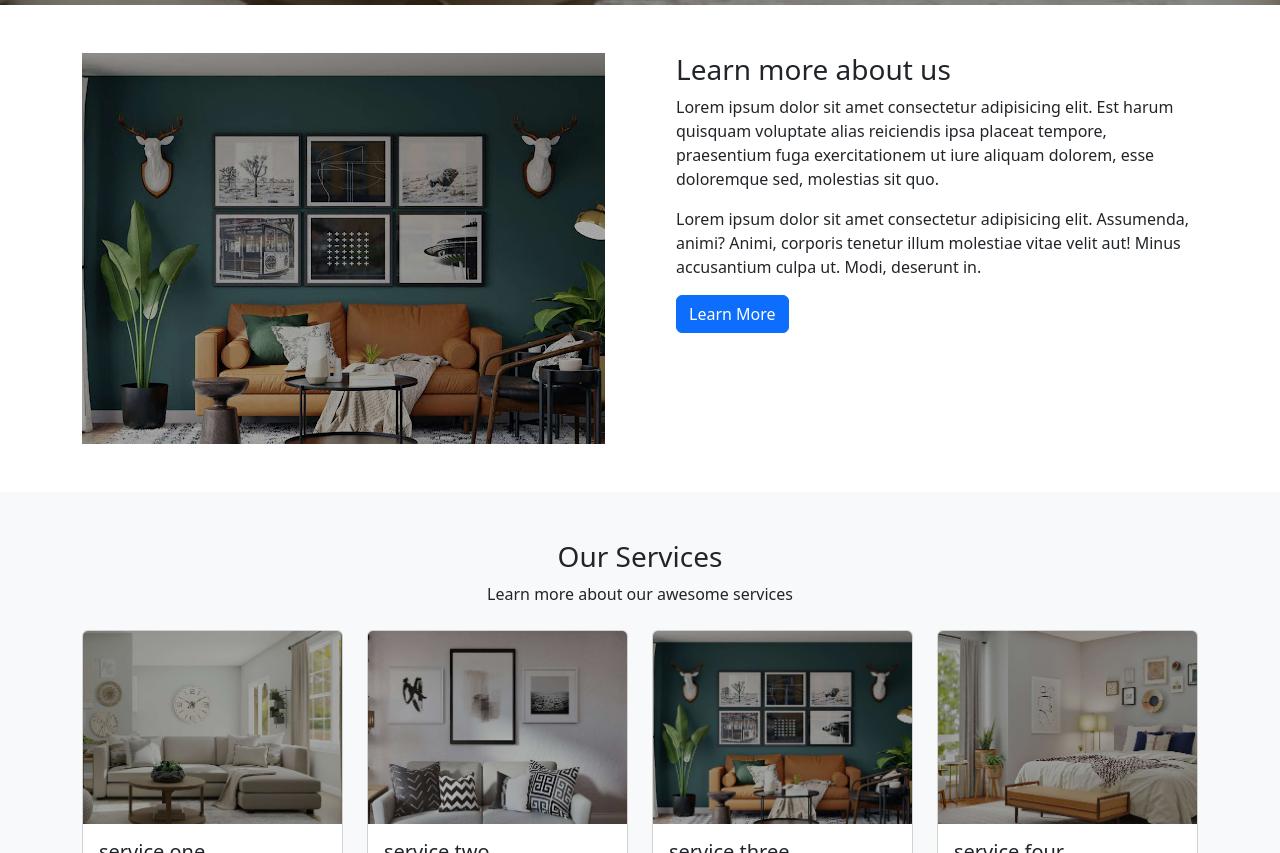
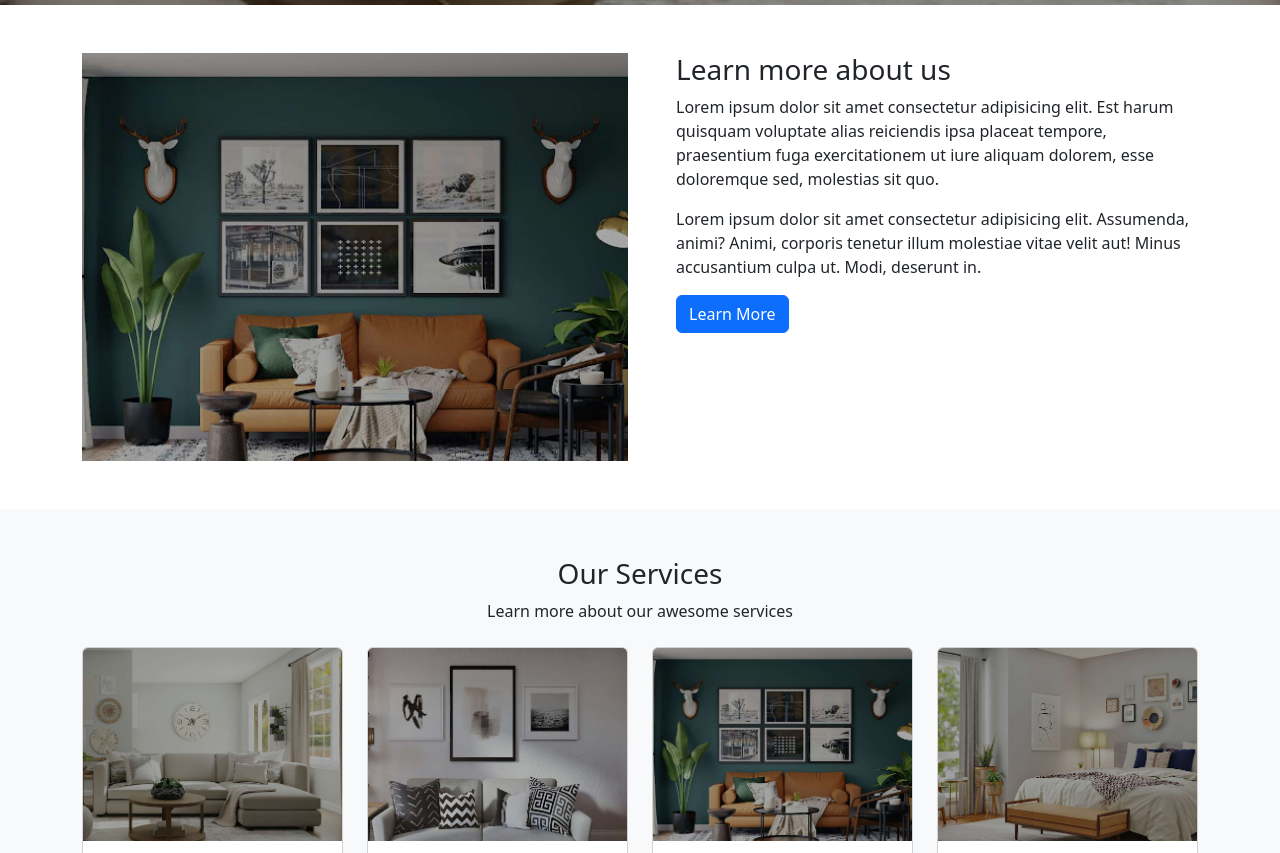
Before and after one commit to Binatarani/Bd-bliders, a plain HTML site: page index.html in a window 1280 px wide. Shown: the part 1040-1893 px from the top of the page. Drawn offline with nearby package versions, Linux system fonts and the light colour scheme.

Commit message:
Add files via upload

```diff
--- a/index.html
+++ b/index.html
@@ -87,7 +87,7 @@
   <div class="row">
     <div class="col-lg-6">
       <div class="about-image">
-        <img class"w-100" src="img/three.jpg" alt=""/>
+        <img src="img/three.jpg" class="d-block w-100" alt=""/>
       </div>
     </div>
     <div class="col-lg-6 flex align-items-center">
```
